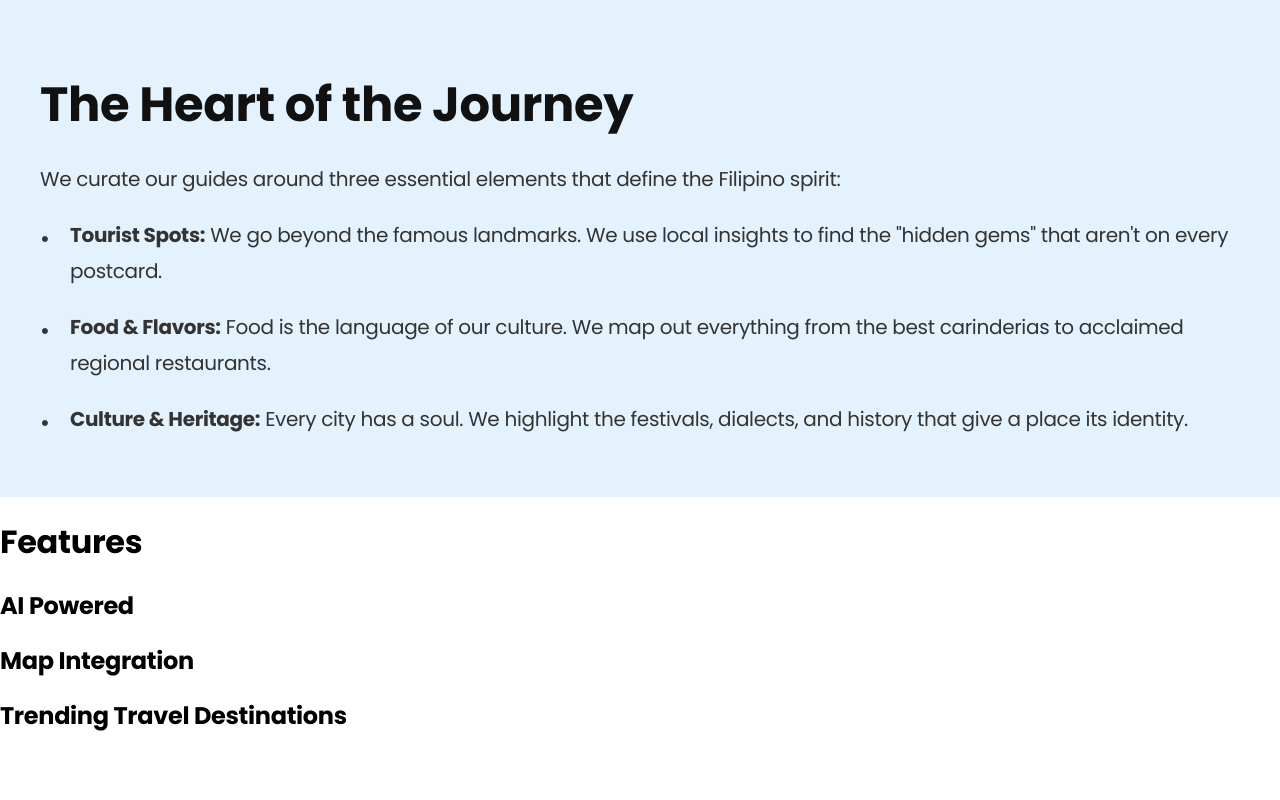
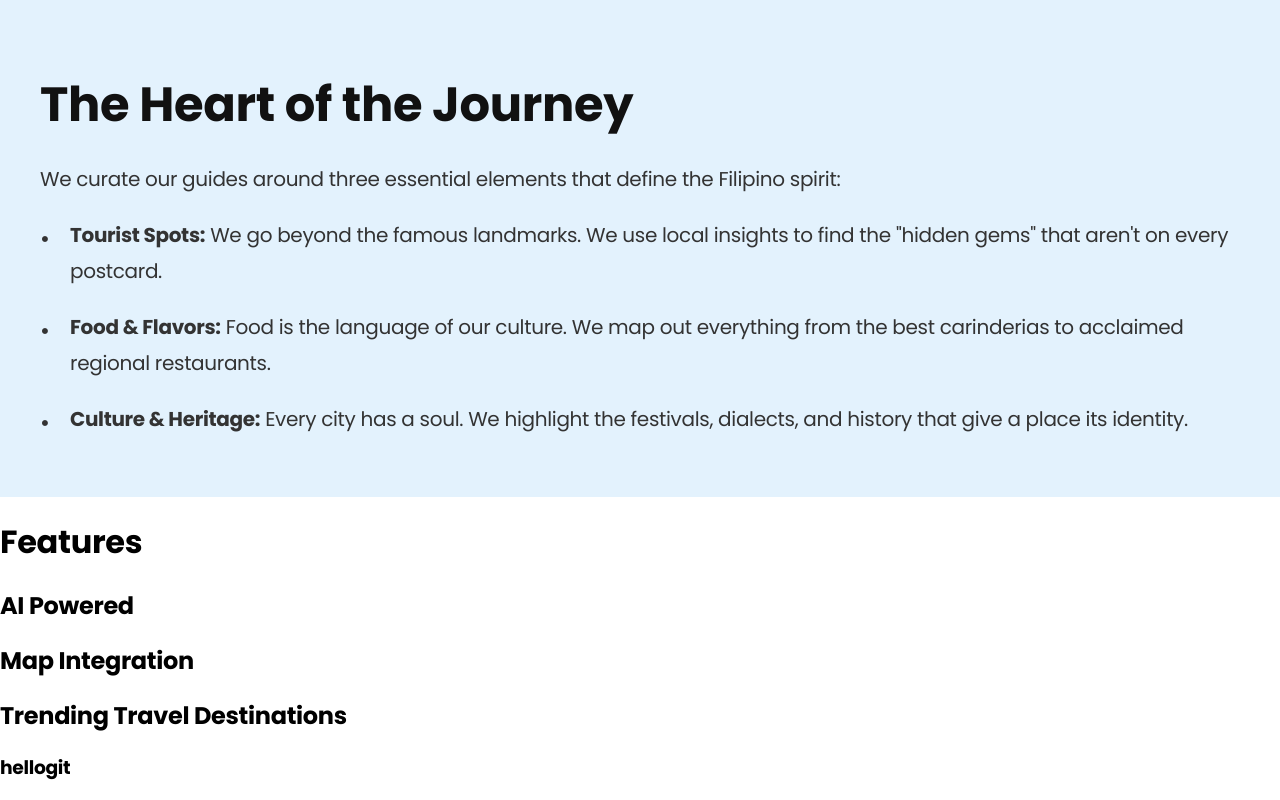
Before and after one commit to indenterror20/Project-Tourism-Travel-Guide, a plain HTML site: page index.html in a window 1280 px wide. Shown: the part 1636-2436 px from the top of the page. Before the commit the page ends 2389 px from the top, so only its background shows below. Drawn offline with Linux system fonts and the light colour scheme.

Commit message:
messages

```diff
--- a/index.html
+++ b/index.html
@@ -70,6 +70,8 @@
         </div>
     </div>
 
+    <h3>hellogit </h3>
+
 
 </body>
 </html>
```
